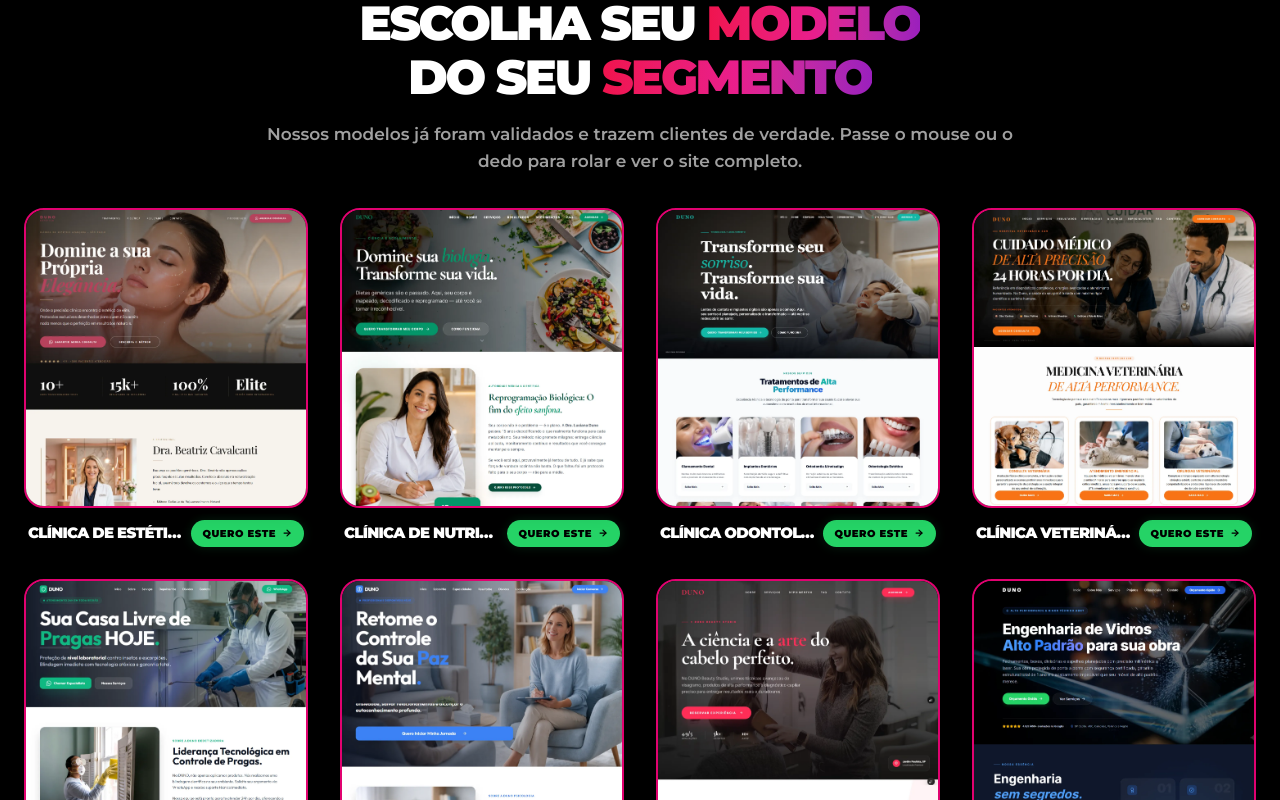
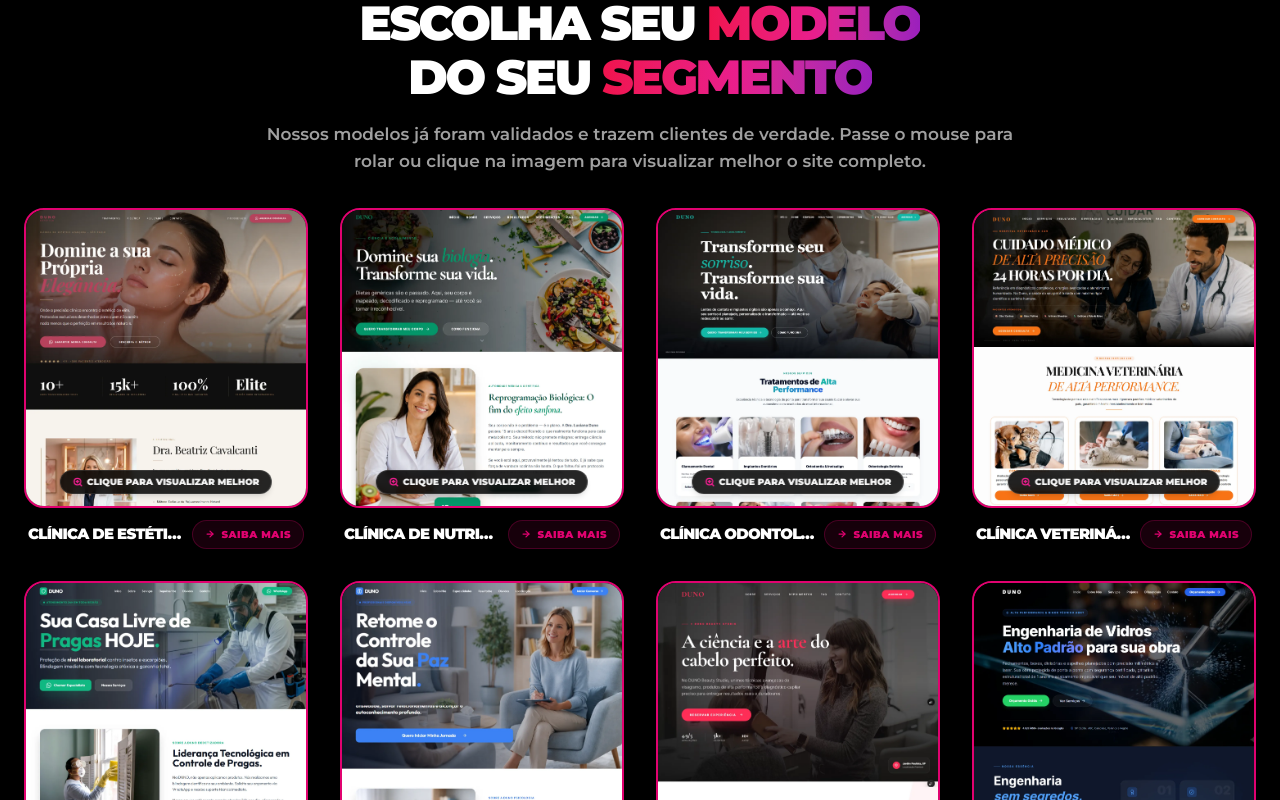
Before and after one commit to matheusetecestudo-sys/duno, a React (Vite) app: page / in a window 1280 px wide. Shown: the part 7240-8040 px from the top of the page. Built offline with nearby package versions, Linux system fonts and the light colour scheme.

Commit message:
Optimize lightbox image zoom to be larger, change CTA back to Saiba mais pink style, and add click to zoom text hints

```diff
--- a/src/components/MobileVersion.tsx
+++ b/src/components/MobileVersion.tsx
@@ -901,7 +901,7 @@ export default function MobileVersion({ onPriceInView }: MobileVersionProps) {
         </h2>
 
         <p className="text-[14px] text-neutral-400 font-semibold text-center mb-8 max-w-[320px] mx-auto px-5">
-          Passe o dedo para rolar e ver o site completo. Toque para ampliar.
+          Passe o dedo para rolar e toque na imagem para visualizar melhor o site completo.
         </p>
 
         {/* 1x8 Grid of Niche Cards */}
@@ -942,8 +942,14 @@ export default function MobileVersion({ onPriceInView }: MobileVersionProps) {
                   <div className="absolute inset-0 flex items-center justify-center opacity-0 hover:opacity-100 transition-opacity duration-300 bg-black/45 backdrop-blur-[1px] pointer-events-none">
                     <div className="flex items-center gap-2 px-4 py-2 rounded-full bg-gradient-to-r from-[#e91e8c] to-[#7c3aed] text-white text-[10px] font-black uppercase tracking-widest shadow-xl">
                       <ZoomIn size={13} className="stroke-[3]" />
-                      <span>Ver maior</span>
+                      <span>Ver completo</span>
                     </div>
+                  </div>
+
+                  {/* Direct info label overlay */}
+                  <div className="absolute bottom-3 left-1/2 -translate-x-1/2 bg-black/85 backdrop-blur-xs px-3 py-1 rounded-full text-[9px] font-black text-white/95 uppercase border border-white/10 flex items-center gap-1 shadow-md pointer-events-none whitespace-nowrap">
+                    <ZoomIn size={10} className="stroke-[3] text-[#e91e8c]" />
+                    <span>Toque para visualizar melhor</span>
                   </div>
 
                   {/* Tag overlay */}
@@ -961,10 +967,10 @@ export default function MobileVersion({ onPriceInView }: MobileVersionProps) {
                     href={`https://wa.me/5511992876219?text=Ol%C3%A1!%20Vi%20o%20site%20da%20Duno%20e%20me%20interessei%20pelo%20modelo%20de%20site%20para%20*${encodeURIComponent(item.niche)}*.%20Quero%20saber%20mais%20e%20come%C3%A7ar!`}
                     target="_blank"
                     rel="noopener noreferrer"
-                    className="flex items-center gap-1.5 px-3.5 py-1.5 rounded-full bg-[#25D366] active:bg-[#20ba5a] text-[10px] font-black text-black uppercase tracking-wider transition-all duration-300 shrink-0 shadow-[0_0_12px_rgba(37,211,102,0.15)] active:shadow-[0_0_18px_rgba(37,211,102,0.35)]"
+                    className="flex items-center gap-1.5 px-3 py-1.5 rounded-full bg-[#e10270]/10 border border-[#e10270]/25 text-[10px] font-black text-[#e10270] uppercase tracking-wider active:bg-[#e10270]/20 cursor-pointer shrink-0"
                   >
-                    <span>Quero este</span>
                     <ArrowRight size={10} className="stroke-[3]" />
+                    <span>Saiba mais</span>
                   </a>
                 </div>
               </div>
@@ -1454,7 +1460,7 @@ export default function MobileVersion({ onPriceInView }: MobileVersionProps) {
             onClick={() => setLightboxImg(null)}
           >
             {/* Close bar */}
-            <div className="w-full max-w-[340px] flex items-center justify-between mb-4 shrink-0" onClick={e => e.stopPropagation()}>
+            <div className="w-full max-w-[95%] flex items-center justify-between mb-4 shrink-0" onClick={e => e.stopPropagation()}>
               <span className="text-white font-black uppercase tracking-widest text-xs">
                 {lightboxNiche}
               </span>
@@ -1466,9 +1472,9 @@ export default function MobileVersion({ onPriceInView }: MobileVersionProps) {
               </button>
             </div>
 
-            {/* Scrollable image */}
+            {/* Scrollable image - maximized to fill mobile screens */}
             <div
-              className="w-full max-w-[340px] h-[65vh] rounded-2xl overflow-y-auto border border-[#f0134d]/20 shadow-2xl bg-black/50 scroll-smooth"
+              className="w-full max-w-[95%] h-[82vh] rounded-2xl overflow-y-auto border border-[#f0134d]/20 shadow-2xl bg-black/50 scroll-smooth"
               onClick={e => e.stopPropagation()}
             >
               <img
--- a/src/components/Portfolio.tsx
+++ b/src/components/Portfolio.tsx
@@ -103,10 +103,8 @@ export default function Portfolio() {
         </h2>
 
         <p className="text-[#a0a0a0] text-[17px] font-semibold max-w-3xl mx-auto mb-8 leading-relaxed">
-          Nossos modelos já foram validados e trazem clientes de verdade. Passe o mouse ou o dedo para rolar e ver o site completo.
+          Nossos modelos já foram validados e trazem clientes de verdade. Passe o mouse para rolar ou clique na imagem para visualizar melhor o site completo.
         </p>
-
-
 
         {/* Grid of cards */}
         <div className="grid grid-cols-1 sm:grid-cols-2 lg:grid-cols-4 gap-8 mb-16 text-left">
@@ -146,8 +144,14 @@ export default function Portfolio() {
                 <div className="absolute inset-0 flex items-center justify-center opacity-0 hover:opacity-100 transition-opacity duration-300 bg-black/45 backdrop-blur-[1px] pointer-events-none">
                   <div className="flex items-center gap-2 px-4 py-2 rounded-full bg-gradient-to-r from-[#e91e8c] to-[#7c3aed] text-white text-[10px] font-black uppercase tracking-widest shadow-xl">
                     <ZoomIn size={13} className="stroke-[3]" />
-                    <span>Ver maior</span>
+                    <span>Ver completo</span>
                   </div>
+                </div>
+
+                {/* Direct info label overlay */}
+                <div className="absolute bottom-3 left-1/2 -translate-x-1/2 bg-black/85 backdrop-blur-xs px-3 py-1 rounded-full text-[9px] font-black text-white/95 uppercase border border-white/10 flex items-center gap-1 shadow-md pointer-events-none whitespace-nowrap">
+                  <ZoomIn size={10} className="stroke-[3] text-[#e91e8c]" />
+                  <span>Clique para visualizar melhor</span>
                 </div>
               </div>
 
@@ -160,10 +164,10 @@ export default function Portfolio() {
                   href={`https://wa.me/5511992876219?text=Ol%C3%A1!%20Vi%20o%20site%20da%20Duno%20e%20me%20interessei%20pelo%20modelo%20de%20site%20para%20*${encodeURIComponent(item.niche)}*.%20Quero%20saber%20mais%20e%20come%C3%A7ar!`}
                   target="_blank"
                   rel="noopener noreferrer"
-                  className="flex items-center gap-1.5 px-3 py-1.5 rounded-full bg-[#25D366] hover:bg-[#20ba5a] text-[10px] font-black text-black uppercase tracking-wider transition-all duration-300 shrink-0 shadow-[0_0_12px_rgba(37,211,102,0.15)] hover:shadow-[0_0_18px_rgba(37,211,102,0.35)]"
+                  className="flex items-center gap-1.5 px-3 py-1.5 rounded-full bg-[#e10270]/10 border border-[#e10270]/25 text-[10px] font-black text-[#e10270] uppercase tracking-wider hover:bg-[#e10270]/20 transition-all shrink-0 cursor-pointer"
                 >
-                  <span>Quero este</span>
                   <ArrowRight size={10} className="stroke-[3]" />
+                  <span>Saiba mais</span>
                 </a>
               </div>
             </motion.div>
@@ -199,7 +203,7 @@ export default function Portfolio() {
             onClick={() => setLightboxImg(null)}
           >
             {/* Close bar */}
-            <div className="w-full max-w-3xl flex items-center justify-between mb-4 shrink-0" onClick={e => e.stopPropagation()}>
+            <div className="w-full max-w-5xl flex items-center justify-between mb-4 shrink-0" onClick={e => e.stopPropagation()}>
               <span className="text-white font-black uppercase tracking-widest text-sm">
                 {lightboxNiche}
               </span>
@@ -211,9 +215,9 @@ export default function Portfolio() {
               </button>
             </div>
 
-            {/* Full image scrollable container */}
+            {/* Full image scrollable container - expanded sizes */}
             <div
-              className="w-full max-w-3xl h-[70vh] rounded-[20px] overflow-y-auto border border-[#e91e8c]/20 shadow-[0_0_60px_rgba(233,30,140,0.25)] bg-black/50 scroll-smooth"
+              className="w-full max-w-5xl h-[85vh] rounded-[20px] overflow-y-auto border border-[#e91e8c]/20 shadow-[0_0_60px_rgba(233,30,140,0.25)] bg-black/50 scroll-smooth"
               onClick={e => e.stopPropagation()}
             >
               <img
```
